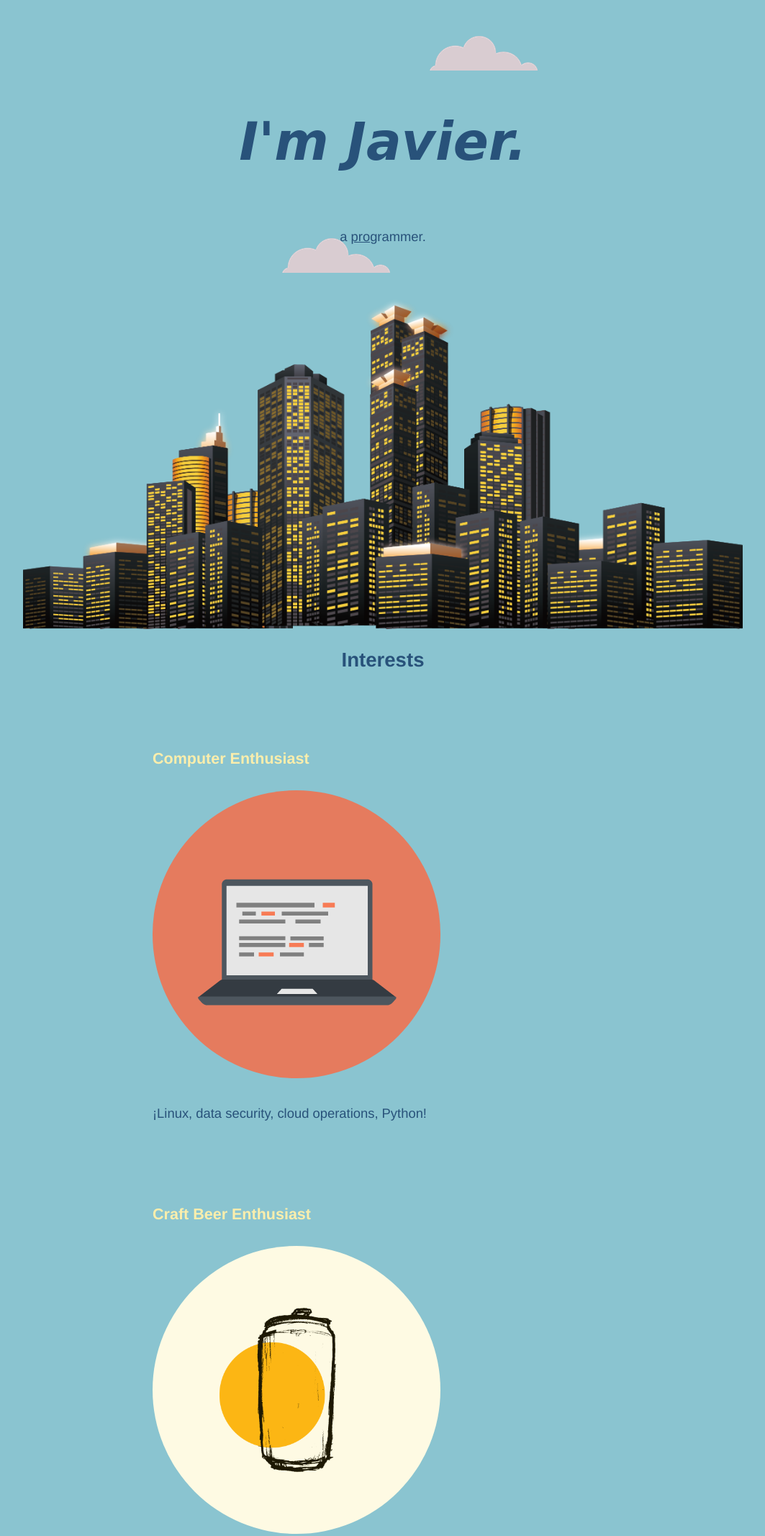
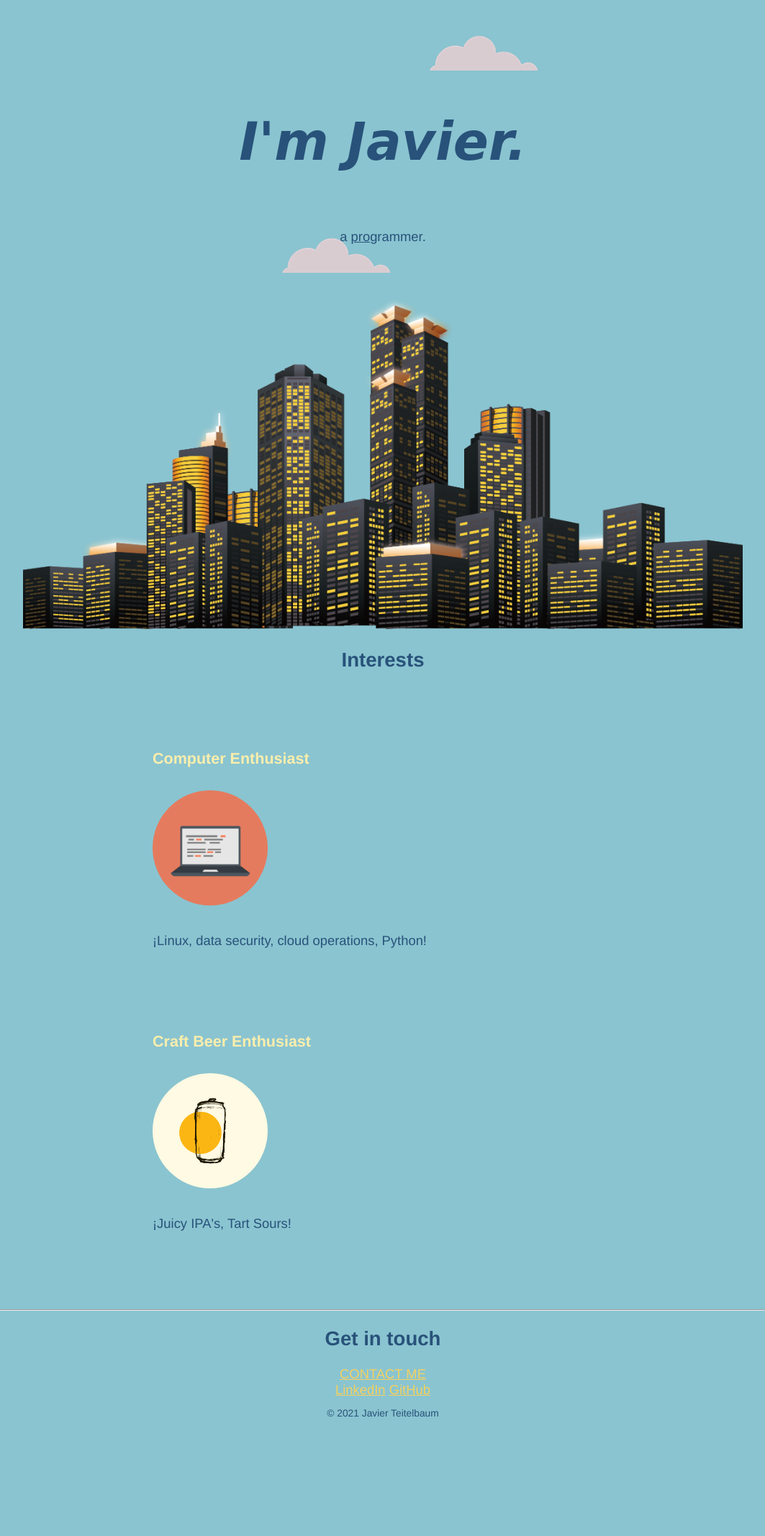
Before and after one commit to jteitel10/cv, a plain HTML site: page index.html in a window 1280 px wide. Shown: the top 2134 px of the page at 72% size, without its empty margins (108-1171 px from the left). After the commit the page ends 1985 px from the top, so only its background shows below. Drawn offline with Linux system fonts and the light colour scheme; a web font is replaced by a local one.

Commit message:
Update styles.css

```diff
--- a/css/styles.css
+++ b/css/styles.css
@@ -53,12 +53,14 @@ h1 {
 
 .comp-img {
   border-radius: 50%;
+  height: auto;
+  width: 25%;
 }
 
 .beer-img {
   border-radius: 50%;
   height: auto;
-  width: 400px;
+  width: 25%;
 }
 
 h3 {
```
